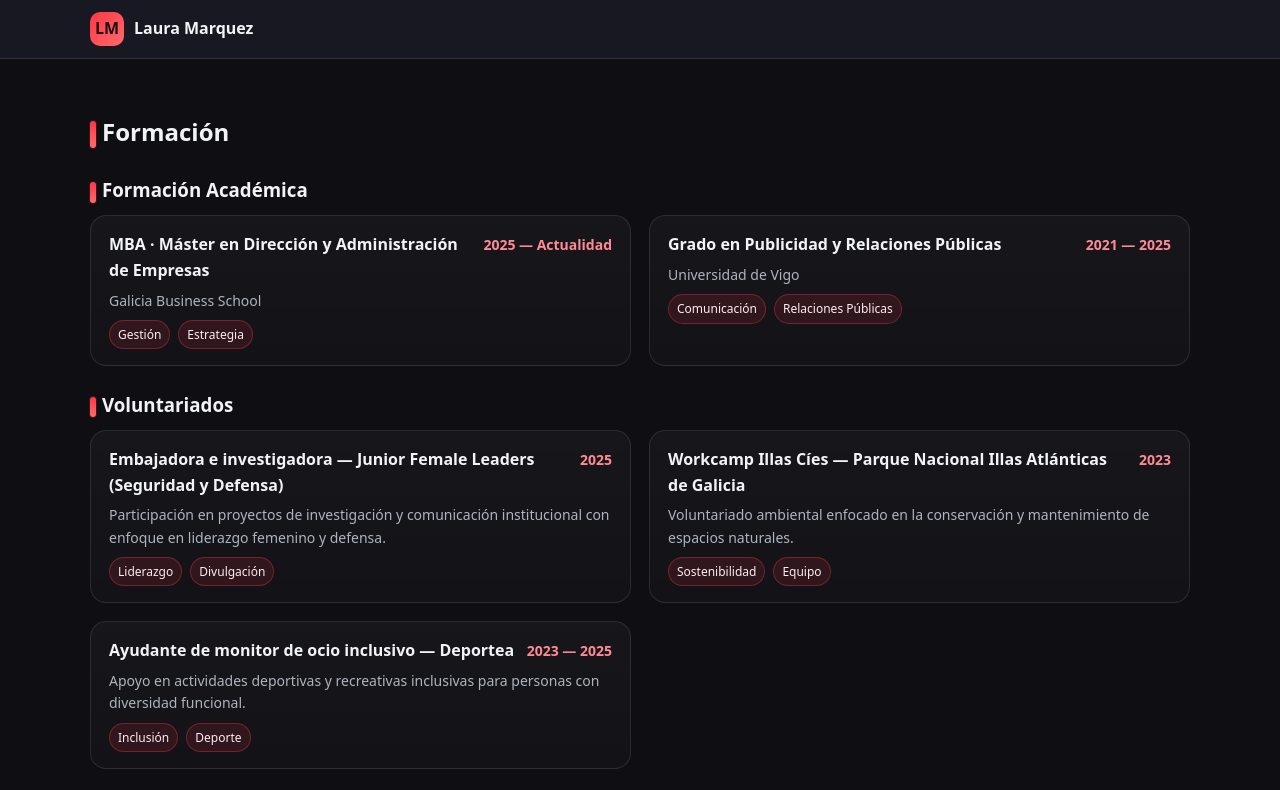
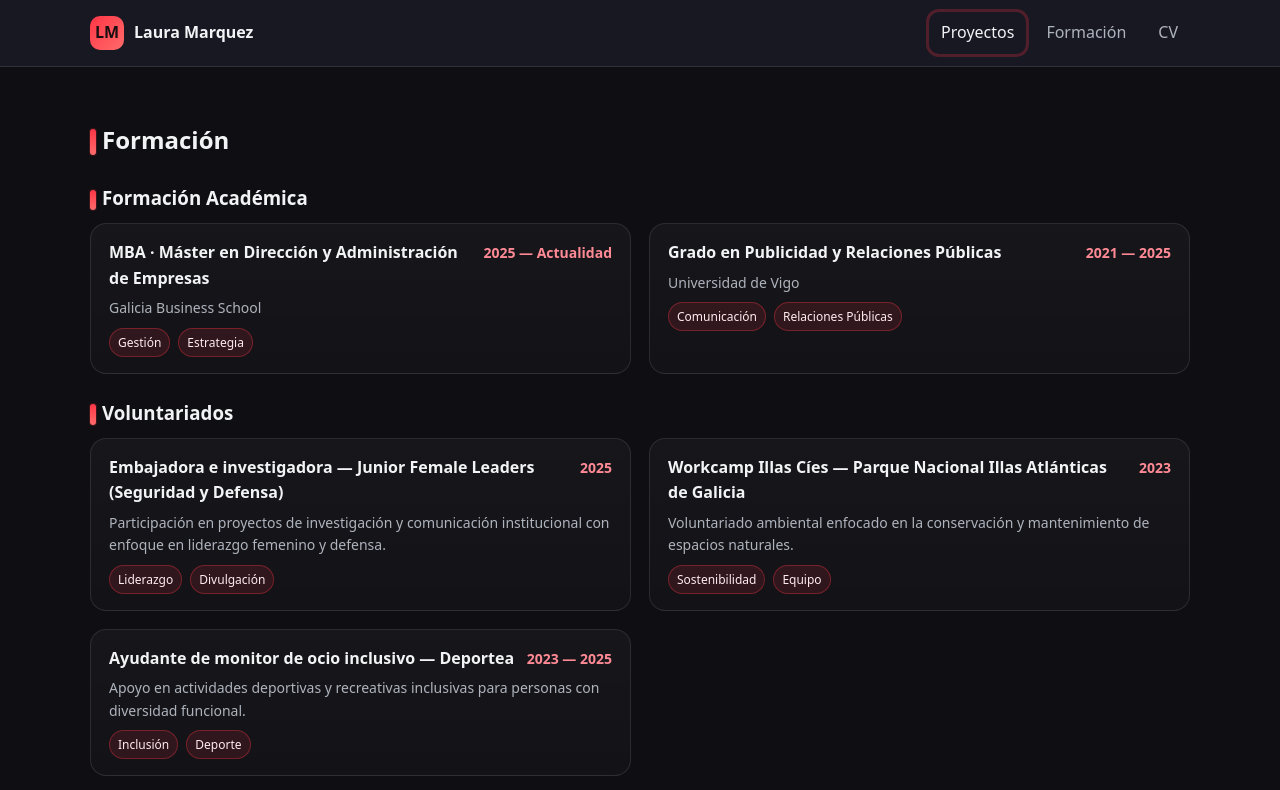
Before and after one commit to capeans/Portafolio, a plain HTML site: page formacion.html in a window 1280 px wide. Shown: the top 790 px of the page. Drawn offline with Linux system fonts and the light colour scheme.

Commit message:
Add navigation links to formación.html

```diff
--- a/formacion.html
+++ b/formacion.html
@@ -11,6 +11,11 @@
   <header>
     <div class="container nav">
       <a class="brand" href="index.html"><span class="logo">LM</span><span>Laura Marquez</span></a>
+      <nav class="menu">
+        <a href="projects.html" class="active">Proyectos</a>
+        <a href="formacion.html">Formación</a>
+        <a href="cv.html">CV</a>
+      </nav>
     </div>
   </header>
 
```
